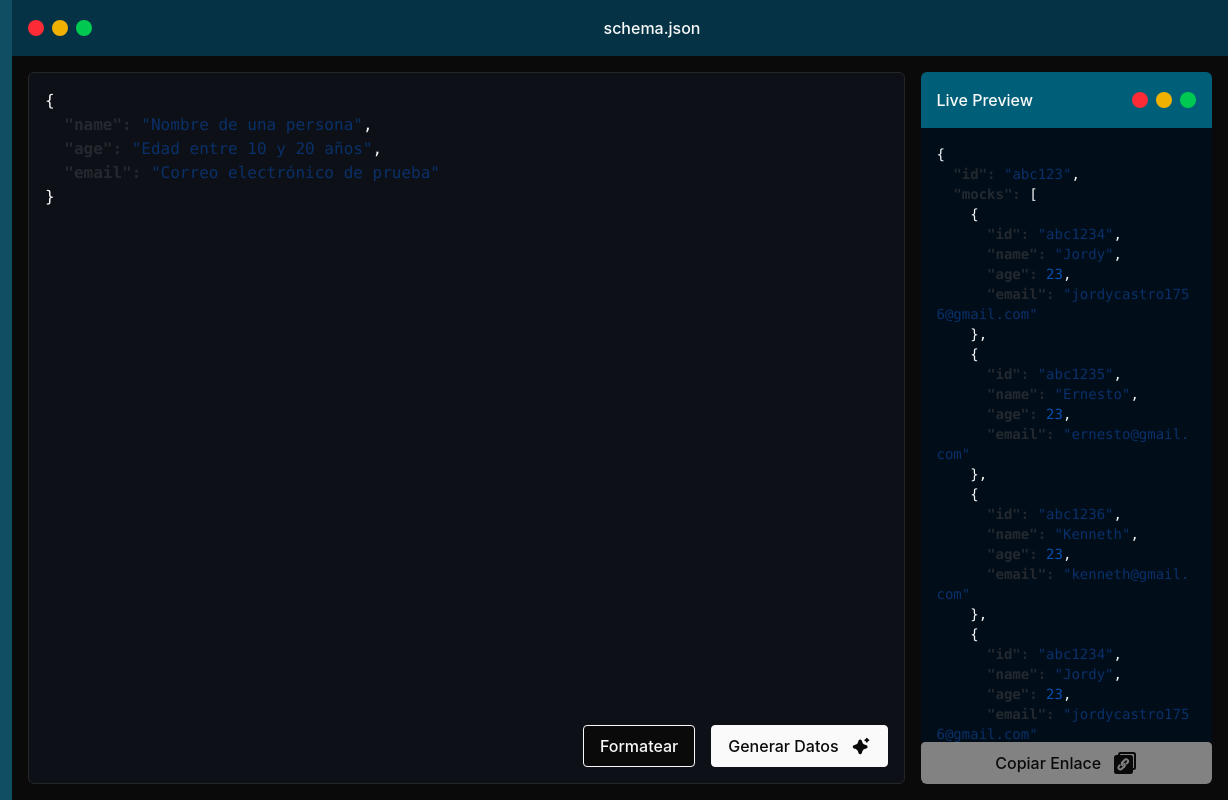
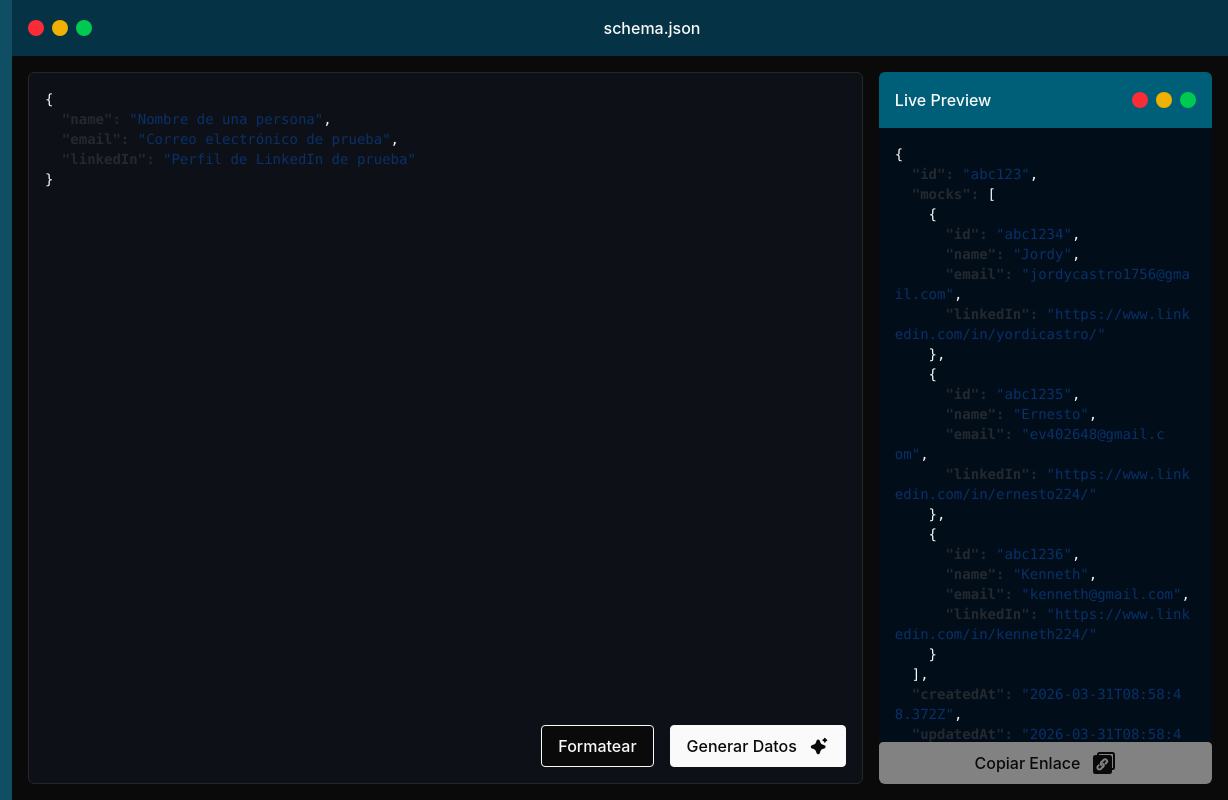
Before and after one commit to Jordy756/mockit-api, an Astro site in the folder mockit-app/: page / in a window 1280 px wide. Shown: the full height of the page, 52-1280 px from the left. Built offline with nearby package versions, Linux system fonts and the light colour scheme; Astro itself is replaced by a stand-in of ours; no server answers.

Commit message:
refactor(4G-001): update layout and improve styling for JsonEditor and LivePreview components

```diff
--- a/mockit-app/src/components/sections/MockCreator/JsonEditor.astro
+++ b/mockit-app/src/components/sections/MockCreator/JsonEditor.astro
@@ -4,26 +4,28 @@ import Button from "@components/ui/Button.astro";
 
 const initialJson = `{
   "name": "Nombre de una persona",
-  "age": "Edad entre 10 y 20 años",
-  "email": "Correo electrónico de prueba"
+  "email": "Correo electrónico de prueba",
+  "linkedIn": "Perfil de LinkedIn de prueba"
 }`;
 ---
 
-<section class="relative flex-3 bg-[#0d1117] min-h-100 border border-neutral-800 overflow-hidden rounded-md">
-  <div>
+<section
+  class="relative flex-1 md:flex-[1.5] lg:flex-[2.5] bg-[#0d1117] min-h-100 border border-neutral-800 overflow-hidden rounded-md"
+>
+  <div class="text-sm">
     <textarea
       id="json-textarea"
       spellcheck="false"
-      class="absolute inset-0 p-4 resize-none bg-transparent text-transparent caret-neutral-50 outline-none z-10"
+      class="absolute inset-0 p-4 resize-none bg-transparent text-transparent caret-neutral-50 outline-none z-10 font-mono"
       >{initialJson}</textarea
     >
     <pre
       id="json-display"
       aria-hidden="true"
-      class="absolute inset-0 p-4 overflow-auto pointer-events-none whitespace-pre-wrap break-all text-neutral-50">
+      class="absolute inset-0 p-4 overflow-auto pointer-events-none whitespace-pre-wrap break-all text-neutral-50 font-mono">
     </pre>
   </div>
-  <footer class="absolute bottom-4 right-4 flex items-center gap-4 z-20">
+  <footer class="absolute bottom-0 right-0 p-4 flex items-center flex-wrap gap-4 z-20">
     <Button id="format-btn" variant="secondary" class="flex-1">Formatear</Button>
     <Button id="generate-mocks-btn" class="flex-1">
       Generar Datos
--- a/mockit-app/src/components/sections/MockCreator/LivePreview.astro
+++ b/mockit-app/src/components/sections/MockCreator/LivePreview.astro
@@ -9,56 +9,20 @@ const initialPreviewContent = `{
     {
       "id": "abc1234",
       "name": "Jordy",
-      "age": 23,
-      "email": "jordycastro1756@gmail.com"
+      "email": "jordycastro1756@gmail.com",
+      "linkedIn": "https://www.linkedin.com/in/yordicastro/"
     },
     {
       "id": "abc1235",
       "name": "Ernesto",
-      "age": 23,
-      "email": "ernesto@gmail.com"
+      "email": "ev402648@gmail.com",
+      "linkedIn": "https://www.linkedin.com/in/ernesto224/"
     },
     {
       "id": "abc1236",
       "name": "Kenneth",
-      "age": 23,
-      "email": "kenneth@gmail.com"
-    },
-    {
-      "id": "abc1234",
-      "name": "Jordy",
-      "age": 23,
-      "email": "jordycastro1756@gmail.com"
-    },
-    {
-      "id": "abc1235",
-      "name": "Ernesto",
-      "age": 23,
-      "email": "ernesto@gmail.com"
-    },
-    {
-      "id": "abc1236",
-      "name": "Kenneth",
-      "age": 23,
-      "email": "kenneth@gmail.com"
-    },
-    {
-      "id": "abc1234",
-      "name": "Jordy",
-      "age": 23,
-      "email": "jordycastro1756@gmail.com"
-    },
-    {
-      "id": "abc1235",
-      "name": "Ernesto",
-      "age": 23,
-      "email": "ernesto@gmail.com"
-    },
-    {
-      "id": "abc1236",
-      "name": "Kenneth",
-      "age": 23,
-      "email": "kenneth@gmail.com"
+      "email": "kenneth@gmail.com",
+      "linkedIn": "https://www.linkedin.com/in/kenneth224/"
     }
   ],
   "createdAt": "2026-03-31T08:58:48.372Z",
--- a/mockit-app/src/components/sections/MockCreator/MockCreator.astro
+++ b/mockit-app/src/components/sections/MockCreator/MockCreator.astro
@@ -3,7 +3,7 @@ import JsonEditor from "./JsonEditor.astro";
 import LivePreview from "./LivePreview.astro";
 ---
 
-<div class="flex flex-wrap gap-4 h-full p-4">
+<div class="flex flex-col gap-4 h-full p-4 sm:flex-row">
   <JsonEditor />
   <LivePreview />
 </div>
```
